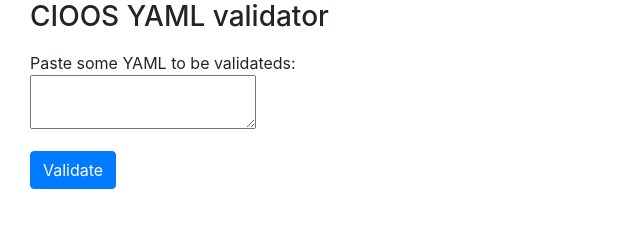
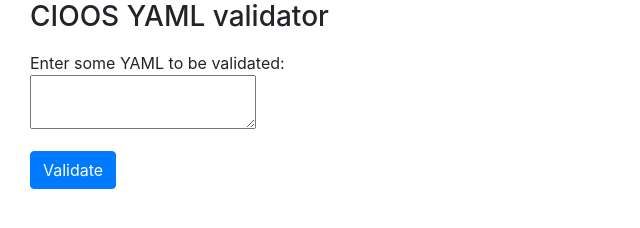
Before and after one commit to cioos-siooc/cioos-yaml-metadata-validate, a website: page web/index.html in a window 1280 px wide. Shown: the full height of the page, 0-640 px from the left. Drawn offline with nearby package versions, Linux system fonts and the light colour scheme.

Commit message:
fix typos

```diff
--- a/web/index.html
+++ b/web/index.html
@@ -38,7 +38,7 @@
     <div class="col-md-12">
 
 
-      <div>Paste some YAML to be validateds:</div>
+      <div>Enter some YAML to be validated:</div>
 
       <div>
         <textarea id="code" name="xml_data"></textarea>
```
Also changed, not shown: README.md.
